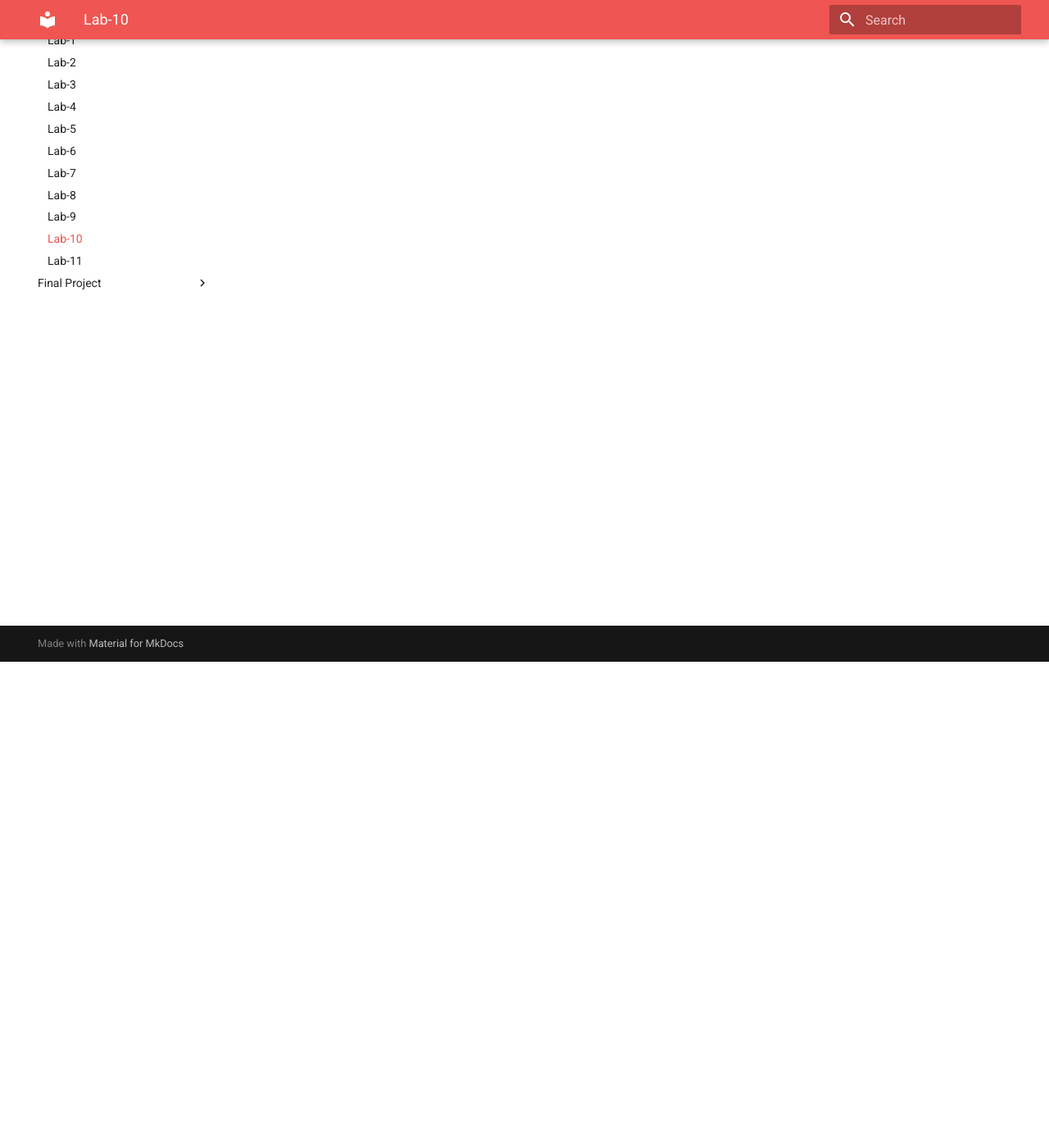
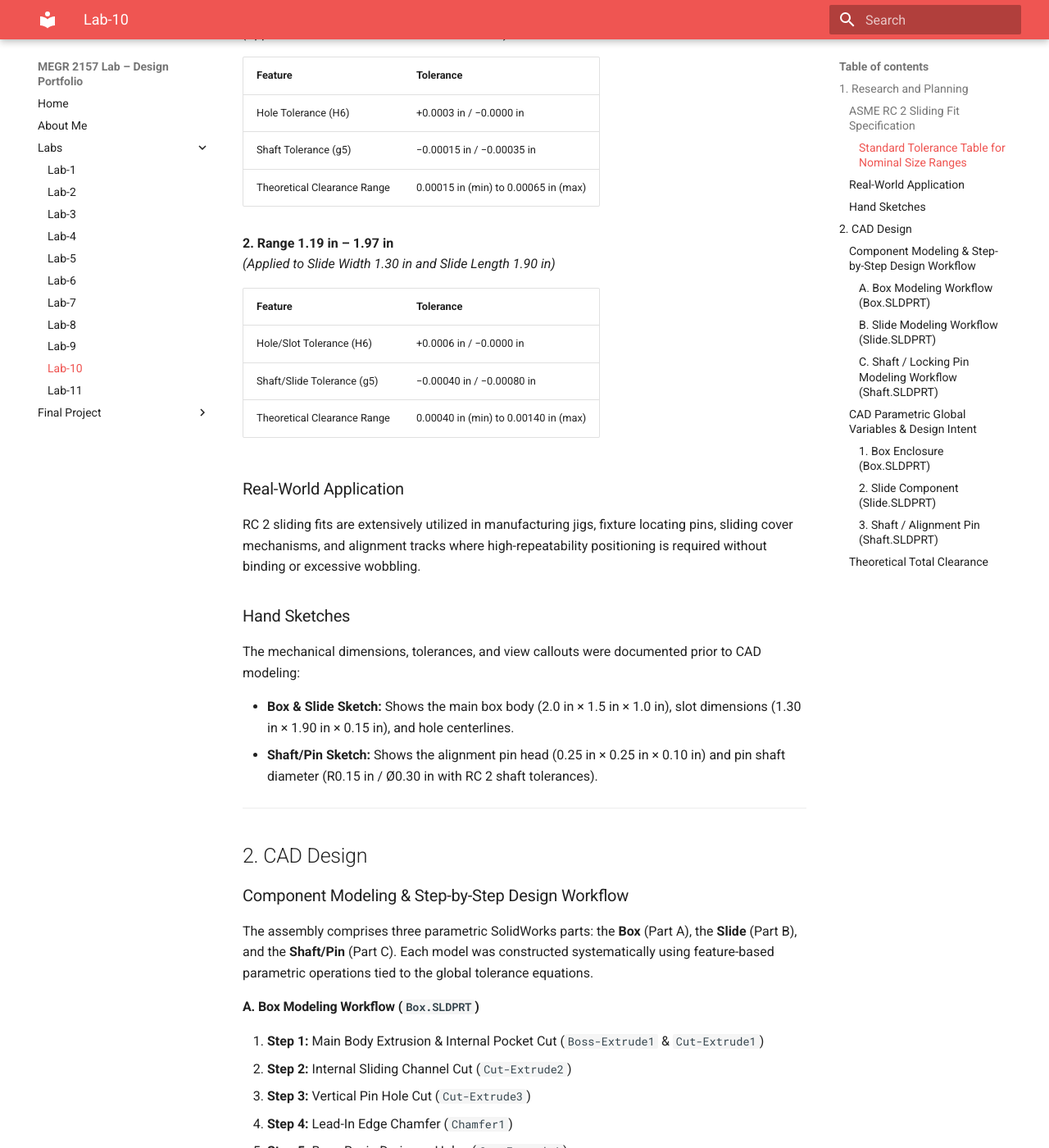
Before and after one commit to MHasan-27/Mohammad-Hasan, an MkDocs documentation site: the page built from docs/Labs/L10/index.md, in a window 1280 px wide and 1400 px high, scrolled down 593 px. Shown: the whole window at 82% size. Built offline with MkDocs 1.6.1 and Material for MkDocs 9.7.7, drawn with Linux system fonts in a browser that asks for light colours; some of the changed text lies outside the part shown.

Commit message:
Revise Lab #10 documentation for RC2 sliding fit
Updated lab documentation for RC2 sliding fit design, including objectives, specifications, CAD modeling workflows, and tolerance tables.

```diff
--- a/docs/Labs/L10/index.md
+++ b/docs/Labs/L10/index.md
@@ -1,12 +1,110 @@
-# A10 – Lead Screw Translating System
+# Lab #10: Assignment – RC2 Sliding Fit Design and Verification
 
-## Objective
+## 1. Research and Planning
 
+### ASME RC 2 Sliding Fit Specification
 
-## Analyze
+An **RC 2** (Class 2 Precision Sliding Fit) is designed for accurate location where parts must slide or move relative to one another smoothly with minimal play, but without running freely under continuous high-speed rotation.
 
+According to ANSI B4.1 and the *Machinery’s Handbook*:
 
-## Decide
-_Reference your concept selection (Pugh matrix) here. How does this design follow from that decision?_
+- **Hole Limits (H6):** The tolerance is applied unilaterally positive (+IT6 / −0.0000 in).
+- **Shaft Limits (g5):** The tolerance is negative relative to nominal (−Clearance / −Total Tolerance).
 
-## Communicate
+#### Standard Tolerance Table for Nominal Size Ranges
+
+**1. Range 0.12 in – 0.40 in**
+*(Applied to Pin OD and Pin Hole Radius 0.15 in)*
+
+| Feature              | Tolerance          |
+|----------------------|--------------------|
+| Hole Tolerance (H6)  | +0.0003 in / −0.0000 in |
+| Shaft Tolerance (g5) | −0.00015 in / −0.00035 in |
+| Theoretical Clearance Range | 0.00015 in (min) to 0.00065 in (max) |
+
+**2. Range 1.19 in – 1.97 in**
+*(Applied to Slide Width 1.30 in and Slide Length 1.90 in)*
+
+| Feature              | Tolerance          |
+|----------------------|--------------------|
+| Hole/Slot Tolerance (H6) | +0.0006 in / −0.0000 in |
+| Shaft/Slide Tolerance (g5) | −0.00040 in / −0.00080 in |
+| Theoretical Clearance Range | 0.00040 in (min) to 0.00140 in (max) |
+
+### Real-World Application
+
+RC 2 sliding fits are extensively utilized in manufacturing jigs, fixture locating pins, sliding cover mechanisms, and alignment tracks where high-repeatability positioning is required without binding or excessive wobbling.
+
+### Hand Sketches
+
+The mechanical dimensions, tolerances, and view callouts were documented prior to CAD modeling:
+
+- **Box & Slide Sketch:** Shows the main box body (2.0 in × 1.5 in × 1.0 in), slot dimensions (1.30 in × 1.90 in × 0.15 in), and hole centerlines.
+- **Shaft/Pin Sketch:** Shows the alignment pin head (0.25 in × 0.25 in × 0.10 in) and pin shaft diameter (R0.15 in / Ø0.30 in with RC 2 shaft tolerances).
+
+---
+
+## 2. CAD Design
+
+### Component Modeling & Step-by-Step Design Workflow
+
+The assembly comprises three parametric SolidWorks parts: the **Box** (Part A), the **Slide** (Part B), and the **Shaft/Pin** (Part C). Each model was constructed systematically using feature-based parametric operations tied to the global tolerance equations.
+
+#### A. Box Modeling Workflow (`Box.SLDPRT`)
+
+1. **Step 1:** Main Body Extrusion & Internal Pocket Cut (`Boss-Extrude1` & `Cut-Extrude1`)
+2. **Step 2:** Internal Sliding Channel Cut (`Cut-Extrude2`)
+3. **Step 3:** Vertical Pin Hole Cut (`Cut-Extrude3`)
+4. **Step 4:** Lead-In Edge Chamfer (`Chamfer1`)
+5. **Step 5:** Base Resin Drainage Holes (`Cut-Extrude4`)
+
+#### B. Slide Modeling Workflow (`Slide.SLDPRT`)
+
+1. **Step 1:** Base Plate Extrusion (`Boss-Extrude1`)
+2. **Step 2:** Pass-Through Pin Hole Cut (`Cut-Extrude1`)
+3. **Step 3:** Perimeter Chamfer (`Chamfer1`)
+
+#### C. Shaft / Locking Pin Modeling Workflow (`Shaft.SLDPRT`)
+
+1. **Step 1:** Cylindrical Pin Shaft Extrusion (`Boss-Extrude1`)
+2. **Step 2:** Rectangular Alignment Head Extrusion (`Boss-Extrude2`)
+
+### CAD Parametric Global Variables & Design Intent
+
+To guarantee a functional RC 2 precision sliding fit on an SLA resin 3D printer (Formlabs Form 3+), a uniform clearance allowance offset of **0.006 in** was applied to all nominal dimensions across the three mating parts:
+
+#### 1. Box Enclosure (`Box.SLDPRT`)
+
+Applied a unilateral positive allowance (**+0.006 in**) to all internal slot feature dimensions and hole features to establish the upper hole boundary:
+
+| Parameter                  | Equation                          | Value     |
+|----------------------------|-----------------------------------|-----------|
+| SW (Slide Width Gap)       | 1.3 + 0.006 in                    | **1.31 in** |
+| SL (Slide Length Gap)      | 1.9 + 0.006 in                    | **1.91 in** |
+| SH (Slide Height Gap)      | 0.15 + 0.006 in                   | **0.16 in** |
+| Hole (Pin Hole Radius)     | 0.15 + 0.006 in                   | **0.16 in** |
+| Hole Depth                 | —                                 | **0.40 in** |
+
+#### 2. Slide Component (`Slide.SLDPRT`)
+
+Applied a unilateral negative allowance (**−0.006 in**) to outer mating surfaces to establish the shaft/insert boundary:
+
+| Parameter                  | Equation                          | Value     |
+|----------------------------|-----------------------------------|-----------|
+| SW (Slide Width)           | 1.3 − 0.006 in                    | **1.29 in** |
+| SL (Slide Length)          | 1.9 − 0.006 in                    | **1.89 in** |
+| SH (Slide Thickness)       | 0.15 − 0.006 in                   | **0.14 in** |
+| Hole (Pass-Through Pin Hole) | 0.15 + 0.02 in                  | **0.17 in** |
+
+#### 3. Shaft / Alignment Pin (`Shaft.SLDPRT`)
+
+Applied a unilateral negative allowance (**−0.006 in**) to the cylindrical pin shaft:
+
+| Parameter                  | Equation                          | Value          |
+|----------------------------|-----------------------------------|----------------|
+| OD (Shaft Radius)          | 0.15 − 0.006 in                   | **0.14 in** (Ø0.28 in) |
+| Length                     | —                                 | **0.35 in**    |
+
+### Theoretical Total Clearance
+
+With the updated 0.006 in equations applied to both hole features (+0.006 in) and shaft features (−0.006 in), the resulting total diametral/bilateral operating clearance is:
```
